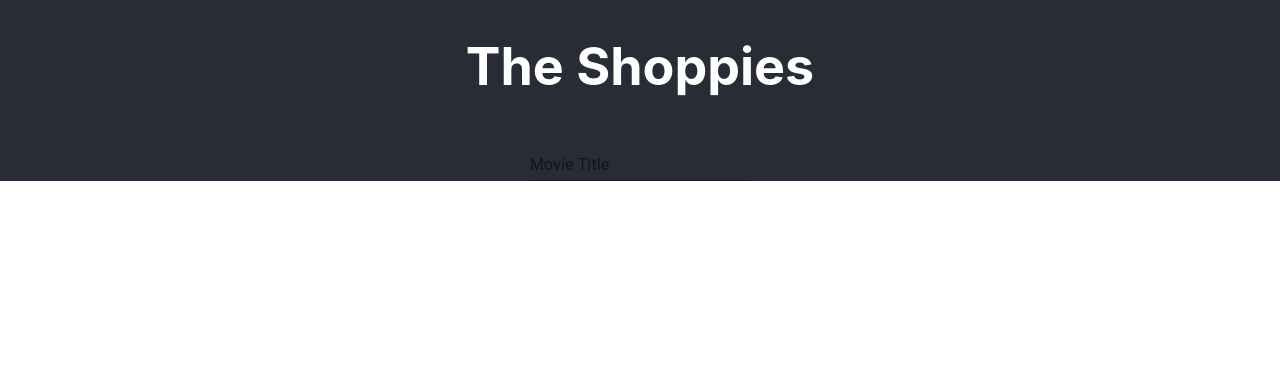
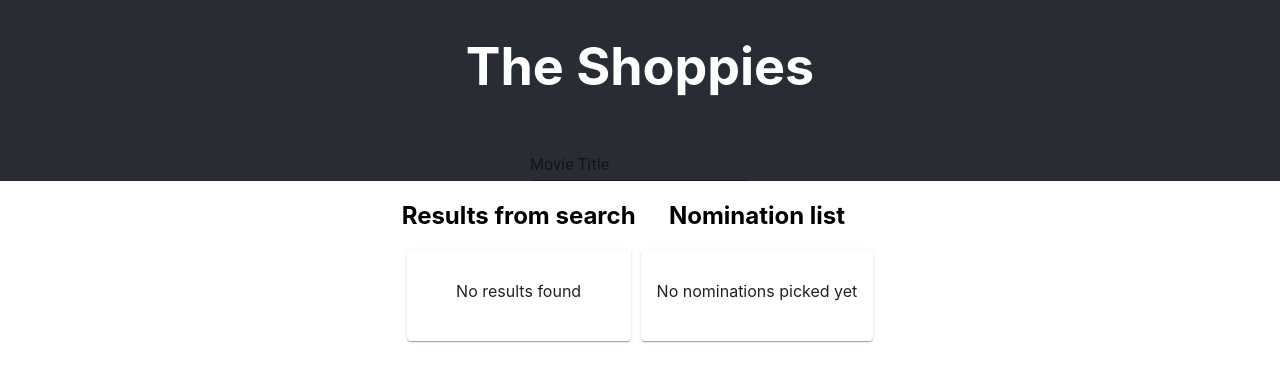
Before and after one commit to asukak17/movie-awards, a React (Create React App) app: page / in a window 1280 px wide. Shown: the top 382 px of the page. Built offline with nearby package versions, Linux system fonts and the light colour scheme.

Commit message:
Display a banner when the user has 5 nominations display message when no nominations or results

```diff
--- a/package.json
+++ b/package.json
@@ -4,6 +4,7 @@
   "private": true,
   "dependencies": {
     "@material-ui/core": "^4.11.2",
+    "@material-ui/lab": "^4.0.0-alpha.57",
     "@testing-library/jest-dom": "^5.11.4",
     "@testing-library/react": "^11.1.0",
     "@testing-library/user-event": "^12.1.10",
--- a/src/App.tsx
+++ b/src/App.tsx
@@ -1,4 +1,5 @@
-import React, { useState } from "react";
+import { Alert } from "@material-ui/lab";
+import React, { useEffect, useState } from "react";
 import "./App.css";
 import Nominations from "./Nominations";
 import SearchBox from "./SearchBox";
@@ -7,6 +8,11 @@ import SearchResult, { IResponse, IResult } from "./SearchResult";
 function App() {
   const [searchResult, setSearchResult] = useState<IResponse | null>(null);
   const [nominations, setNominations] = useState<IResult[]>([]);
+  const [nominationCompleted, setNominationCompleted] = useState<boolean>(false);
+
+  useEffect(() => {
+    setNominationCompleted(nominations.length >= 5);
+  }, [nominations]);
 
   function handleSearchResult(data: IResponse) {
     setSearchResult(data);
@@ -28,10 +34,20 @@ function App() {
     <div className="App">
       <header className="App-header">
         <h1>The Shoppies</h1>
+        {nominationCompleted && (
+          <Alert elevation={6} variant="filled" severity="success">
+            5 nominations picked!
+          </Alert>
+        )}
         <SearchBox onResultChange={handleSearchResult} />
       </header>
       <main>
-        <SearchResult searchResult={searchResult} onNominationChange={handleNominationChange} />
+        <SearchResult
+          nominationCompleted={nominationCompleted}
+          searchResult={searchResult}
+          nominations={nominations}
+          onNominationChange={handleNominationChange}
+        />
         <Nominations nominations={nominations} onNominationRemove={handleRemoveNomination} />
       </main>
     </div>
--- a/src/Nominations.tsx
+++ b/src/Nominations.tsx
@@ -9,9 +9,7 @@ type Props = {
 };
 
 function SearchResult({ nominations, onNominationRemove }: Props) {
-  if (!nominations.length) return <></>;
   function showSearchResult() {
-    console.log(nominations);
     return nominations?.map((result) => (
       <Card variant="elevation" className="result-card" key={result.imdbID}>
         <CardMedia
@@ -35,10 +33,21 @@ function SearchResult({ nominations, onNominationRemove }: Props) {
       </Card>
     ));
   }
+
+  function showNoNominations() {
+    return (
+      <Card variant="elevation" className="result-card">
+        <CardContent>
+          <p>No nominations picked yet</p>
+        </CardContent>
+      </Card>
+    );
+  }
+
   return (
     <div className="nominations">
       <h2>Nomination list</h2>
-      {showSearchResult()}
+      {nominations.length ? showSearchResult() : showNoNominations()}
     </div>
   );
 }
--- a/src/SearchResult.tsx
+++ b/src/SearchResult.tsx
@@ -5,6 +5,8 @@ import { Button, Card, CardActions, CardContent, CardMedia } from "@material-ui/
 type Props = {
   searchResult: IResponse | null;
   onNominationChange: (result: IResult) => void;
+  nominations: IResult[];
+  nominationCompleted: boolean;
 };
 
 export interface IResult {
@@ -42,8 +44,17 @@ export interface IResponse {
   Error?: string;
 }
 
-function SearchResult({ searchResult, onNominationChange }: Props) {
-  if (!searchResult || searchResult.Error) return <></>;
+function SearchResult({
+  searchResult,
+  onNominationChange,
+  nominations,
+  nominationCompleted,
+}: Props) {
+  function isNominated(result: IResult) {
+    const nominatedMatch = nominations.find((nomination) => nomination.imdbID === result.imdbID);
+    return nominatedMatch ? true : false;
+  }
+
   function showSearchResult() {
     return searchResult?.Search?.map((result) => (
       <Card variant="elevation" className="result-card" key={result.imdbID}>
@@ -61,17 +72,33 @@ function SearchResult({ searchResult, onNominationChange }: Props) {
           </p>
         </CardContent>
         <CardActions>
-          <Button size="small" color="primary" onClick={() => onNominationChange(result)}>
+          <Button
+            disabled={isNominated(result) || nominationCompleted}
+            size="small"
+            color="primary"
+            onClick={() => onNominationChange(result)}
+          >
             Nominate this
           </Button>
         </CardActions>
       </Card>
     ));
   }
+
+  function showNoResult() {
+    return (
+      <Card variant="elevation" className="result-card">
+        <CardContent>
+          <p>No results found</p>
+        </CardContent>
+      </Card>
+    );
+  }
+
   return (
     <div className="Search-box">
       <h2>Results from search</h2>
-      {showSearchResult()}
+      {!searchResult || searchResult.Error ? showNoResult() : showSearchResult()}
     </div>
   );
 }
```
Also changed, not shown: 1 other file (tests, documents, lock files or other folders).
